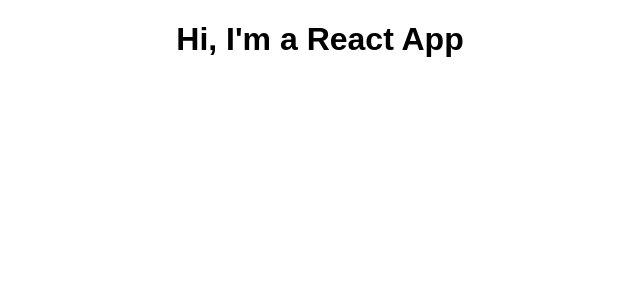
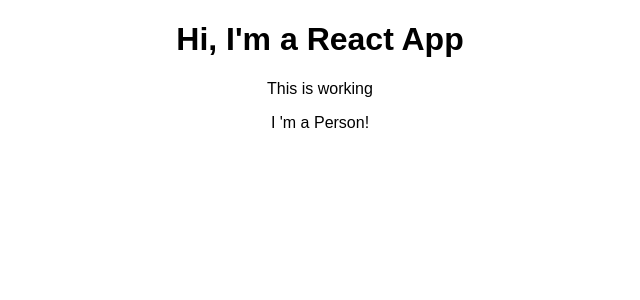
Before and after one commit to koh1project/practice, a React (Create React App) app in the folder workspace/react/react-complete-guide/: page / in a window 1280 px wide. Shown: the top 300 px of the page, without its empty margins (320-960 px from the left). Built offline with nearby package versions, Linux system fonts and the light colour scheme.

Commit message:
Add person component

```diff
--- a/workspace/react/react-complete-guide/src/App.js
+++ b/workspace/react/react-complete-guide/src/App.js
@@ -1,14 +1,20 @@
 import React, { Component } from 'react';
 import './App.css';
+import Person from './Person/Person';
 
 class App extends Component {
   render() {
     return (
       <div className="App">
         <h1>Hi, I'm a React App</h1>
+        <p>This is working</p>
+        < Person />
       </div>
     );
+
+    // return React.createElement(('div'));
   }
 }
 
+
 export default App;
--- /dev/null
+++ b/workspace/react/react-complete-guide/src/Person/Person.js
@@ -0,0 +1,7 @@
+import React from 'react';
+
+const person = () => {
+  return <p> I 'm a Person! </p>;
+};
+
+export default person;
```
